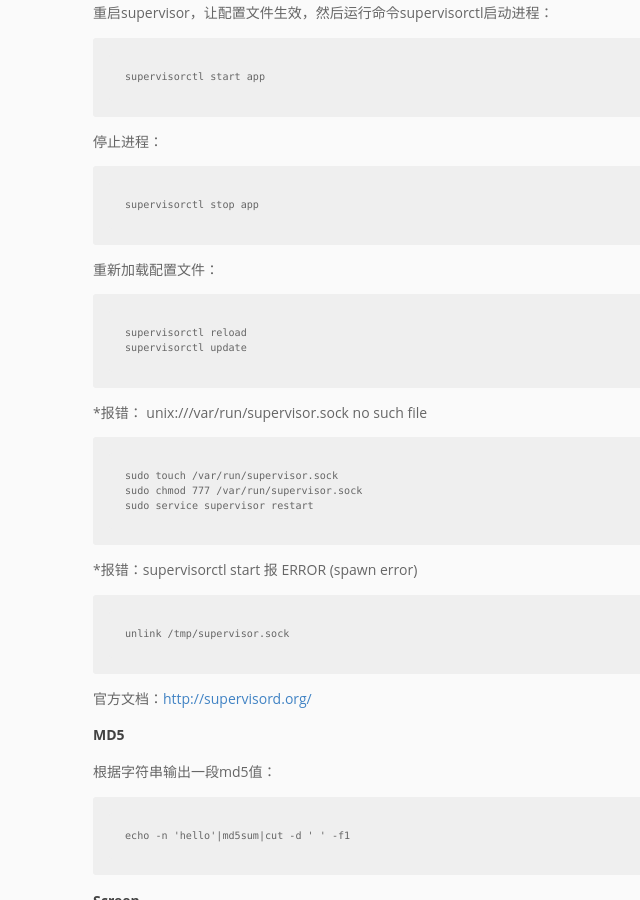
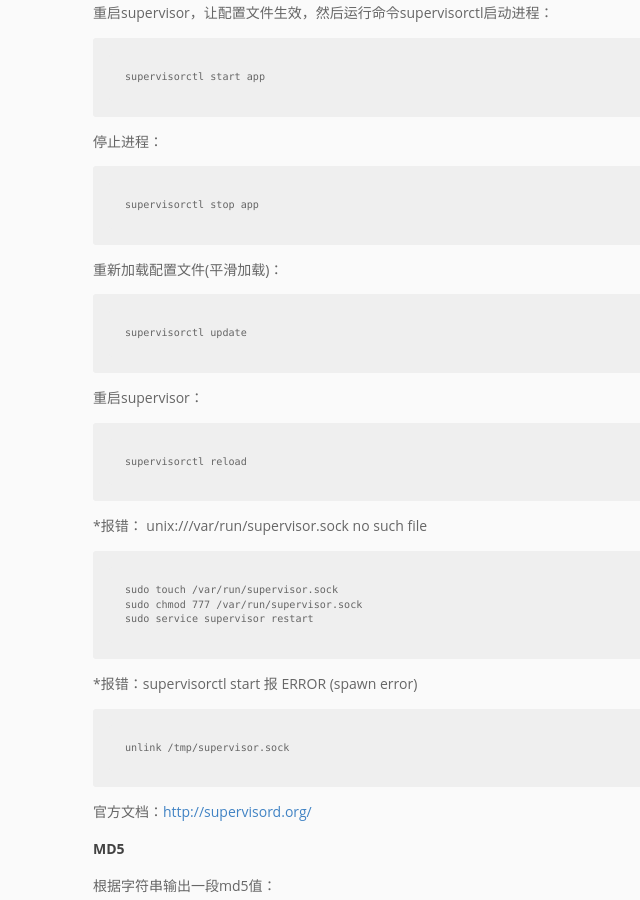
Before and after one commit to pingmalu/pingmalu.github.io, a Jekyll site: the page built from _posts/2016-01-06-Linux常用命令总结.md, in a window 1280 px wide and 900 px high, scrolled down 1875 px. Shown: the whole window, without its empty margins (107-747 px from the left). Built offline with Jekyll 4.4.1, drawn with Linux system fonts in a browser that asks for light colours; nearby versions of some CDN libraries.

Commit message:
'update'

```diff
--- a/_posts/2016-01-06-Linux常用命令总结.md
+++ b/_posts/2016-01-06-Linux常用命令总结.md
@@ -78,10 +78,14 @@ title: Linux常用命令总结
 
 	supervisorctl stop app
 
-重新加载配置文件：
+重新加载配置文件(平滑加载)：
+
+	supervisorctl update
+
+重启supervisor：
 
 	supervisorctl reload
-	supervisorctl update
+
 
 *报错： unix:///var/run/supervisor.sock no such file
 
```
